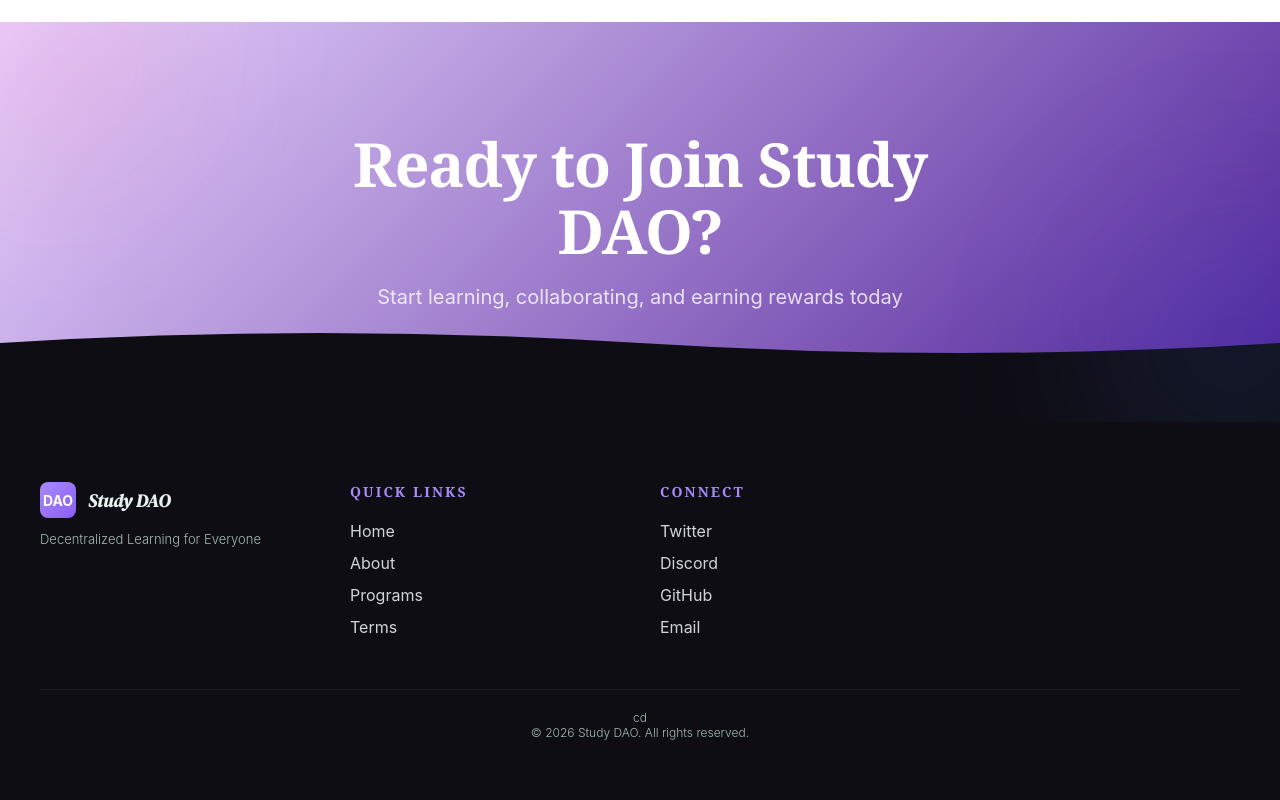
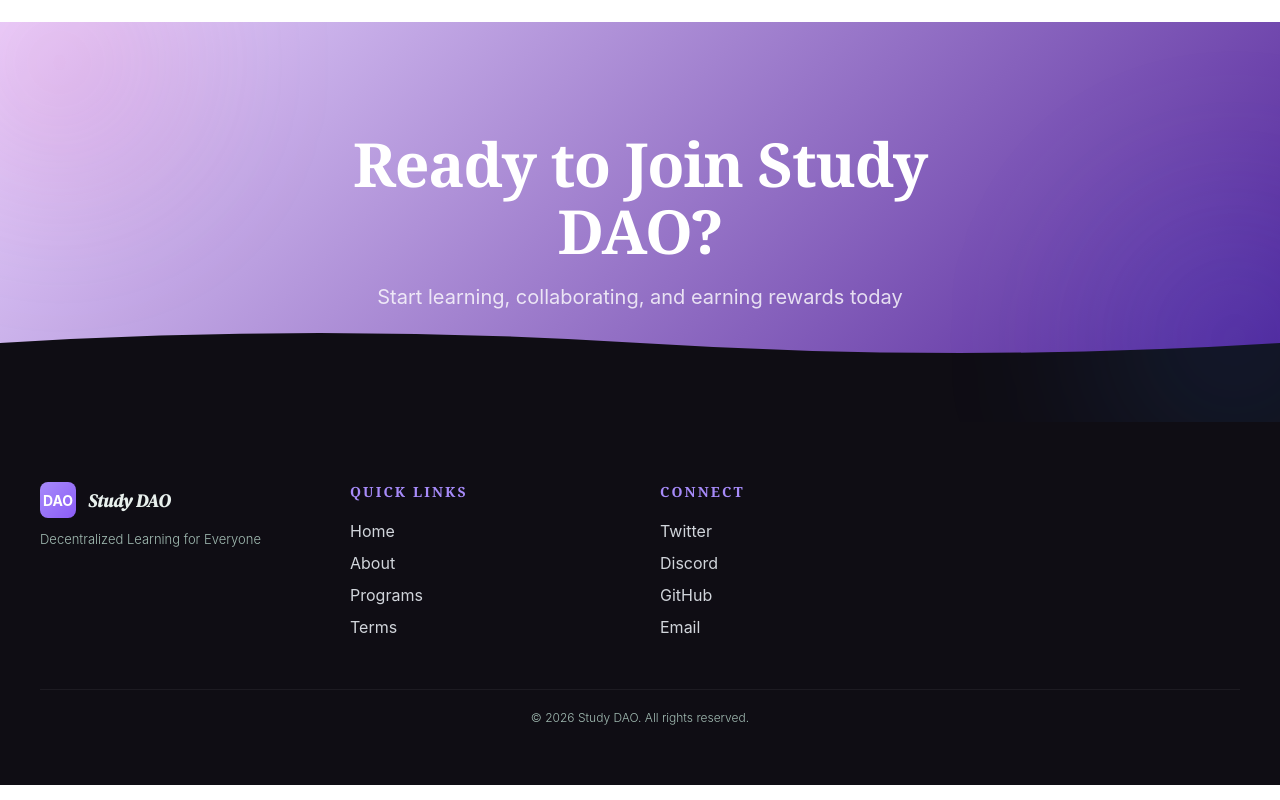
Before and after one commit to study-DAO-Vault-Colosseum-Hackathon/study_dao_vault, a React app in the folder frontend/: page / in a window 1280 px wide. Shown: the part 3671-4471 px from the top of the page. Built offline with nearby package versions, Linux system fonts and the light colour scheme; no server answers; the HTML template or start-up script is replaced by a standard one.

Commit message:
Fix LandingPage footer JSX syntax error - remove typo and close divs properly

```diff
--- a/frontend/src/pages/LandingPage.jsx
+++ b/frontend/src/pages/LandingPage.jsx
@@ -332,12 +332,10 @@ export default function LandingPage({ onGoogleSignIn, user, onSignOut }) {
                 <li><a href="mailto:hello@studydao.com">Email</a></li>
               </ul>
             </div>
-
-
           </div>
 
           {/* Bottom Bar */}
-          <div className="footer-bottom">cd
+          <div className="footer-bottom">
             <p>© 2026 Study DAO. All rights reserved.</p>
           </div>
         </div>
```
